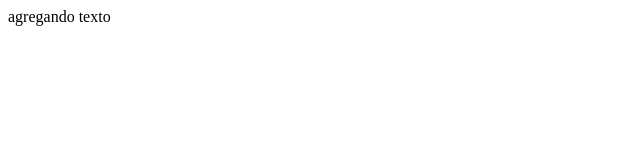
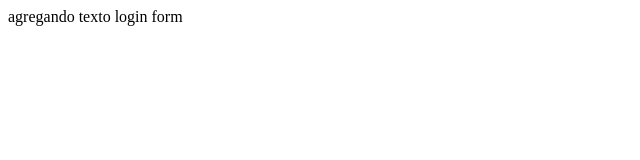
Before and after one commit to omarparedes23/myappsample, a plain HTML site: page index.html in a window 1280 px wide. Shown: the full height of the page, 0-640 px from the left. Drawn offline with Linux system fonts and the light colour scheme.

Commit message:
cambios de branche login

```diff
--- a/index.html
+++ b/index.html
@@ -3,6 +3,7 @@
 
 <body>
 agregando texto
+login form
 </body>
 
 </html>
```
Also changed, not shown: login.html (added, +1 -0 lines).
